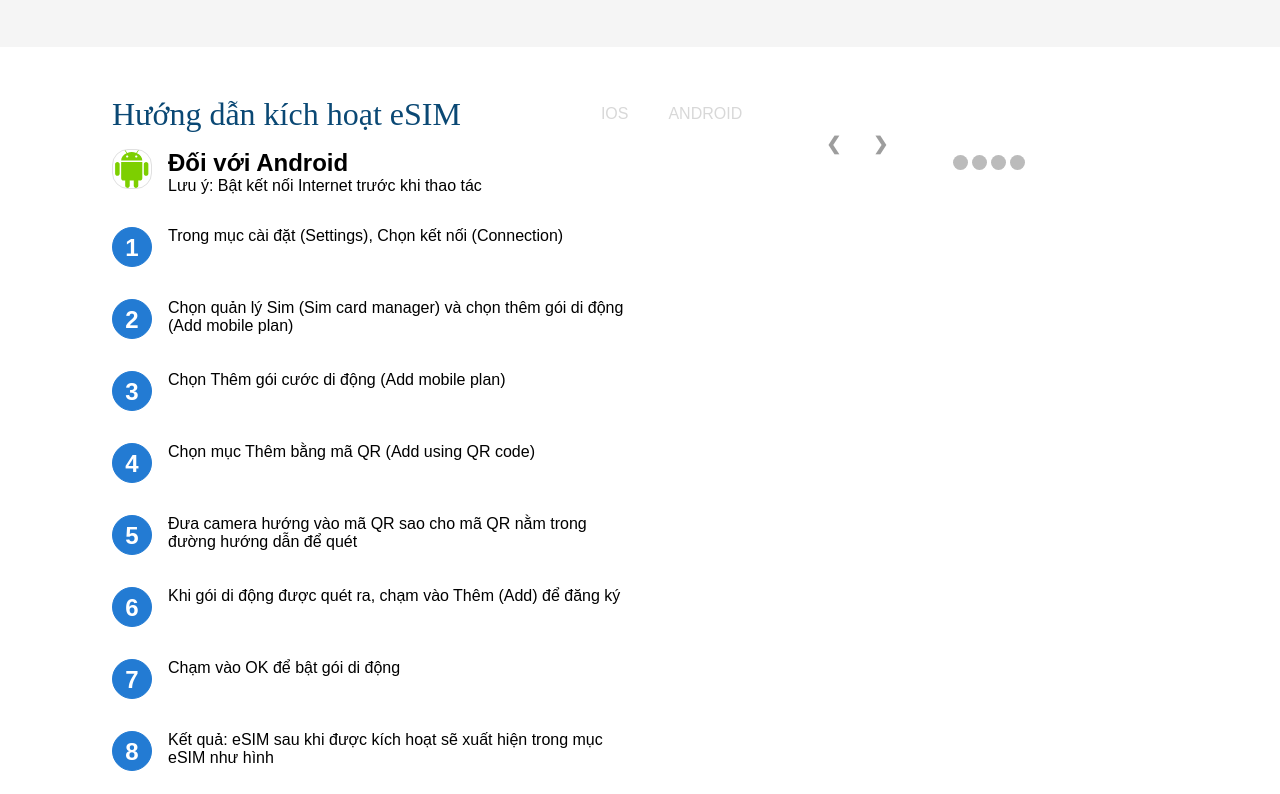
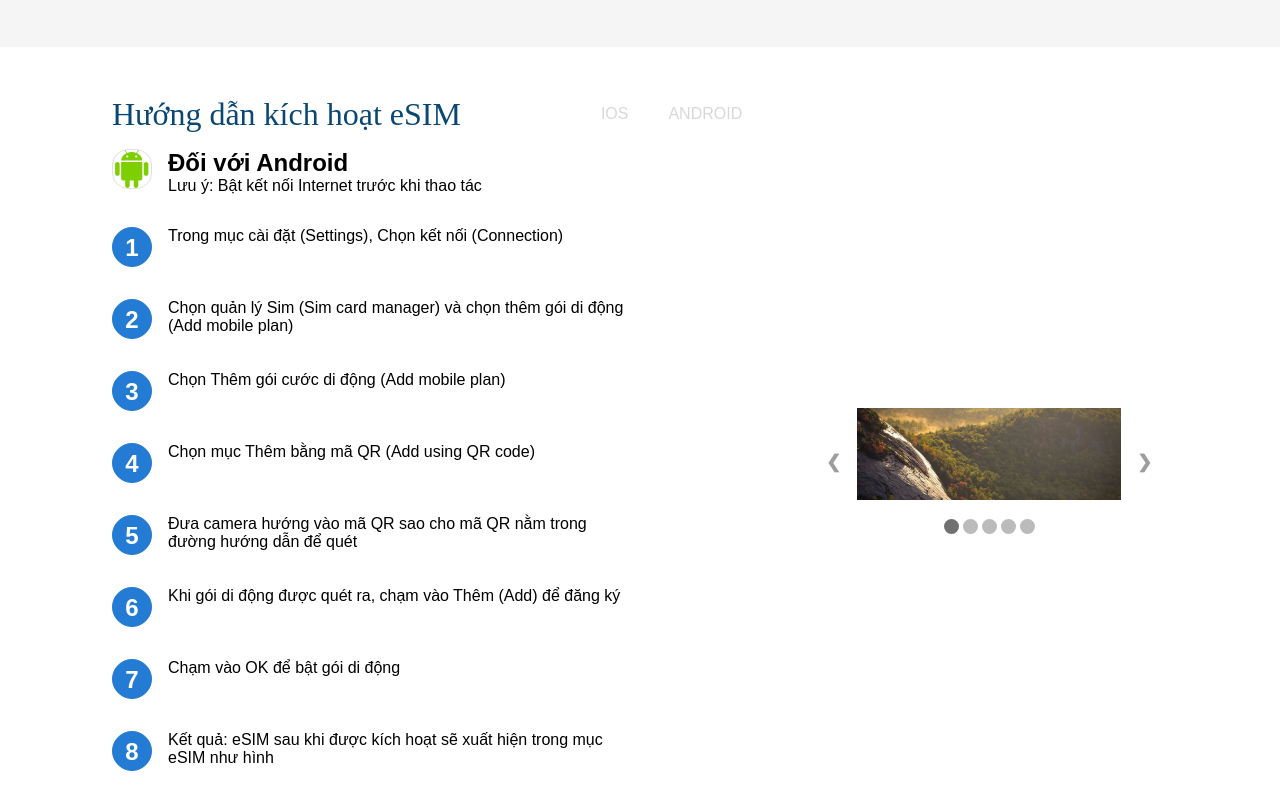
Before and after one commit to mohamedgonl/mobiphone, a React (Create React App) app: page / in a window 1280 px wide. Shown: the part 1146-1940 px from the top of the page. Built offline with nearby package versions, Linux system fonts and the light colour scheme; the HTML template or start-up script is replaced by a standard one.

Commit message:
Hoan thien slide show

```diff
--- a/src/components/Body/Guide/index.js
+++ b/src/components/Body/Guide/index.js
@@ -1,17 +1,15 @@
-import {useEffect, useState} from "react";
+import { useEffect, useState } from "react";
 import "../style.css";
 import android from "../../../images/Android.svg";
 
 import img1 from "../../../images/img1.jpg";
-// import img2 from "../../../images/img2.jpg";
-// import img3 from "../../../images/img3.jpg";
-// import img4 from "../../../images/img4.jpg";
+import img2 from "../../../images/img2.jpg";
+import img3 from "../../../images/img3.jpg";
+import img4 from "../../../images/img4.jpg";
+import img5 from "../../../images/img5.jpg";
 import "./slideshow.style.css";
 
-
-const slideImages = ["../../../images/img1.jpg", "../../../images/img2.jpg","../../../images/img3.jpg", "../../../images/img4.jpg"]
-
-
+const slideImages = [img1,img2,img3,img4,img5];
 
 const guides = [
   { i: 1, content: "Trong mục cài đặt (Settings), Chọn kết nối (Connection)" },
@@ -49,8 +47,9 @@ const guides = [
 ];
 
 const Step = (i, content) => {
+
   return (
-    <div className="guide-steps-step">
+    <div className="guide-steps-step" onClick={()=>currentSlide(i)}>
       <div className="step-order" choosed="">
         {i}
       </div>
@@ -61,76 +60,87 @@ const Step = (i, content) => {
   );
 };
 
-const SlideShow = () => {
-    const [slideIndex, setSlideIndex] = useState(1);
+// Slide show function
+var slideIndex = 1;
 
 const showSlide = (n) => {
-    let slides = document.querySelectorAll(".slide");
-    let dots = document.querySelectorAll(".dot");
+  let dots = document.querySelectorAll(".dot")
+  let slides = document.querySelectorAll(".slide")
 
-    if (n > slides.length) setSlideIndex(1);
-
-    if (n < 1) setSlideIndex(slides.length);
-
+  if(slides.length && dots.length) {
+    if (n > slides.length) {slideIndex = 1}
+    if (n < 1) {slideIndex = slides.length}
     for (let i = 0; i < slides.length; i++) {
       slides[i].style.display = "none";
     }
     for (let i = 0; i < dots.length; i++) {
       dots[i].className = dots[i].className.replace(" active", "");
     }
-
     slides[slideIndex - 1].style.display = "block";
     dots[slideIndex - 1].className += " active";
+  }
 };
 
 const plusSlides = (n) => {
-    showSlide(slideIndex + n);
-    setSlideIndex(slideIndex+n);
-  }
+  showSlide(slideIndex += n);
+};
 
 const currentSlide = (n) => {
-    showSlide(slideIndex - n);
-    setSlideIndex(slideIndex - n);
-  }
+  showSlide(slideIndex = n);
+};
+//
 
-//   useEffect(() => {
-//     showSlide(slideIndex);
-//   }, [1]);
+//  Slideshow component
+const SlideShow = () => {
 
   const Slide = (imgUrl) => {
-    console.log('call');
-        <div className="slide fade">
-          <img alt="Guide" src={img1} style={{ width: "100%" }}></img>
-          {/* <div className="text">Caption Text</div> */}
+    return (
+    <div className="slide fade" >
+      <img alt="Guide"  src={imgUrl} style={{ width: "100%" }}></img>
+      {/* <div className="text">Caption Text {i}</div> */}
     </div>
-  }
+    )
+  };
 
-  const Dot = (index) => {
+  const Dot = (i) => {
     return (
-        <span className="dot" onClick={() => currentSlide(index+1)}></span>
-    )
-  }
+      <span className="dot" onClick={() => currentSlide(i+1)}></span>
+    );
+  };
+
+
+  useEffect(()=>{
+    showSlide(1)
+  })
 
   return (
-    <div className="slide-show">
-      <div className="slideshow-container">
-            {slideImages.map((e)=>Slide(e))}
-      </div>
+    <>
       <a className="prev" onClick={() => plusSlides(-1)}>
         &#10094;
       </a>
+    <div className="slide-show">
+      <div className="slideshow-container">
+        {slideImages.map((img,i)=>Slide(img))}
+      </div>
+      <br></br>
+
+      <div style={{ textAlign: "center" }}>
+        {slideImages.map((e, i) => Dot(i))}
+      </div>
+    </div>
       <a className="next" onClick={() => plusSlides(1)}>
         &#10095;
       </a>
-      <br></br>
-
-      <div style={{ textAlign: "center" }}>
-        {slideImages.map((e,i)=>Dot(i))}
-      </div>
-    </div>
+    </>
   );
 };
 
+
+
+
+
+
+// Entry Guide start
 const Guide = () => {
   return (
     <div className="body-guide" id="guide">
@@ -157,7 +167,7 @@ const Guide = () => {
               </div>
             </div>
 
-            {guides.map((e) => Step(e.i, e.content))}
+            {guides.map((e,i) => Step(i+1, e.content))}
           </div>
           <div className="guide-steps-img">
             <SlideShow></SlideShow>
--- a/src/components/Body/Guide/slideshow.style.css
+++ b/src/components/Body/Guide/slideshow.style.css
@@ -24,8 +24,7 @@
 .prev,
 .next {
     cursor: pointer;
-    position: relative;
-    top: 50%;
+    /* position: relative; */
     width: auto;
     padding: 16px;
     margin-top: -22px;
--- a/src/components/Body/Questions/index.js
+++ b/src/components/Body/Questions/index.js
@@ -1,8 +1,9 @@
-import React from 'react';
+import React, { useEffect } from 'react';
 import {useState} from 'react'
 import Pagination from '@mui/material/Pagination';
 import '../style.css'
 import button from '../../../images/Path.svg'
+
 var questions = [
 {
     questions: '1. Tại 1 thời điểm khách hàng sử dụng được bao nhiêu số thuê bao trên eSIM?',
@@ -70,10 +71,13 @@ var questions = [
 },
 ]
 
+
+
+
 const Question = (ques,ans) => {
     const [hiddenAns, setHiddenAns] = useState(true);
     const showAns = () => {
-        hiddenAns === true? setHiddenAns(false): setHiddenAns(true)
+        setHiddenAns(!hiddenAns)
     }
     return(
     <div className='question-container' id='questions'>
@@ -92,41 +96,25 @@ const Question = (ques,ans) => {
     )
 }
 
-    const maxQuestionPerPage = 5;
-    const pageStart = 1;
-    const pageCount = Math.ceil(questions.length/maxQuestionPerPage);
 
-    const getQuestions = (page) => {
-        let start = (page-1)*maxQuestionPerPage;
-        let end = (start + maxQuestionPerPage -1) >= (questions.length) ? questions.length: (start + maxQuestionPerPage);
-        console.log(start);
-        let q = [];
-        for(let i = start; i<end; i++) {
-            q.push(questions[i]);
-        }
-        console.log({q,start, end});
-        return q;
-    }
+
+const maxQuestionPerPage = 5;
+const pageStart = 1;
+const pageCount = Math.ceil(questions.length/maxQuestionPerPage);
+
 
 
 const Questions = () => {
 
-
-
-
-
+    const [questionShowing, setQuestionShowing] = useState([...getQuestions(pageStart)]);
     const [curPage, setCurPage] = useState(pageStart);
-    const [questionShowing, setQuestionShowing] = useState(getQuestions(pageStart));
-
-
-
-
 
     const navigatePage = (event, page) => {
         setCurPage(page)
         setQuestionShowing(getQuestions(page))
     }
 
+    console.log(questionShowing);
 
     return (
         <div className='body-question'>
@@ -142,4 +130,18 @@ const Questions = () => {
     );
 }
 
+
+ function getQuestions(page){
+    let start = (page-1)*maxQuestionPerPage;
+    let end = (start + maxQuestionPerPage -1) >= (questions.length) ? questions.length: (start + maxQuestionPerPage);
+    end--;
+    let q = [];
+    for(let i = start; i<=end; i++) {
+        q.push(questions[i]);
+    }
+    console.log({q,start, end});
+    return q;
+}
+
+
 export default Questions;
--- a/src/components/Body/style.css
+++ b/src/components/Body/style.css
@@ -276,6 +276,8 @@ color: #232020;
 
     width: 358px;
     height: 680px;
+    display: flex;
+    align-items: center;
     /* background-color: #E0E0E0; */
 }
 
```
Also changed, not shown: public/img5.jpg (added), src/images/img5.jpg (added). Lines whose indentation alone changed are shown as unchanged.
